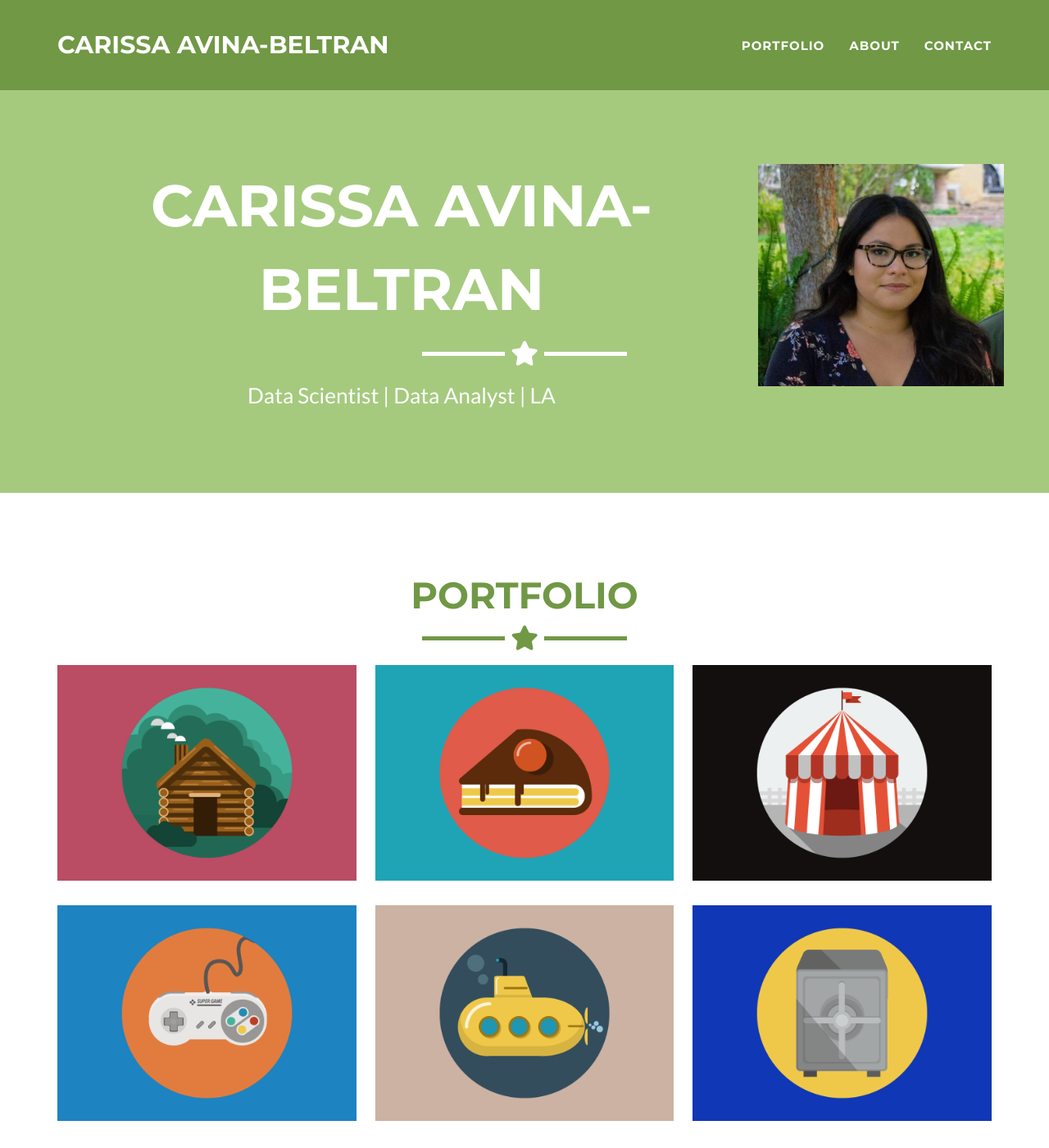
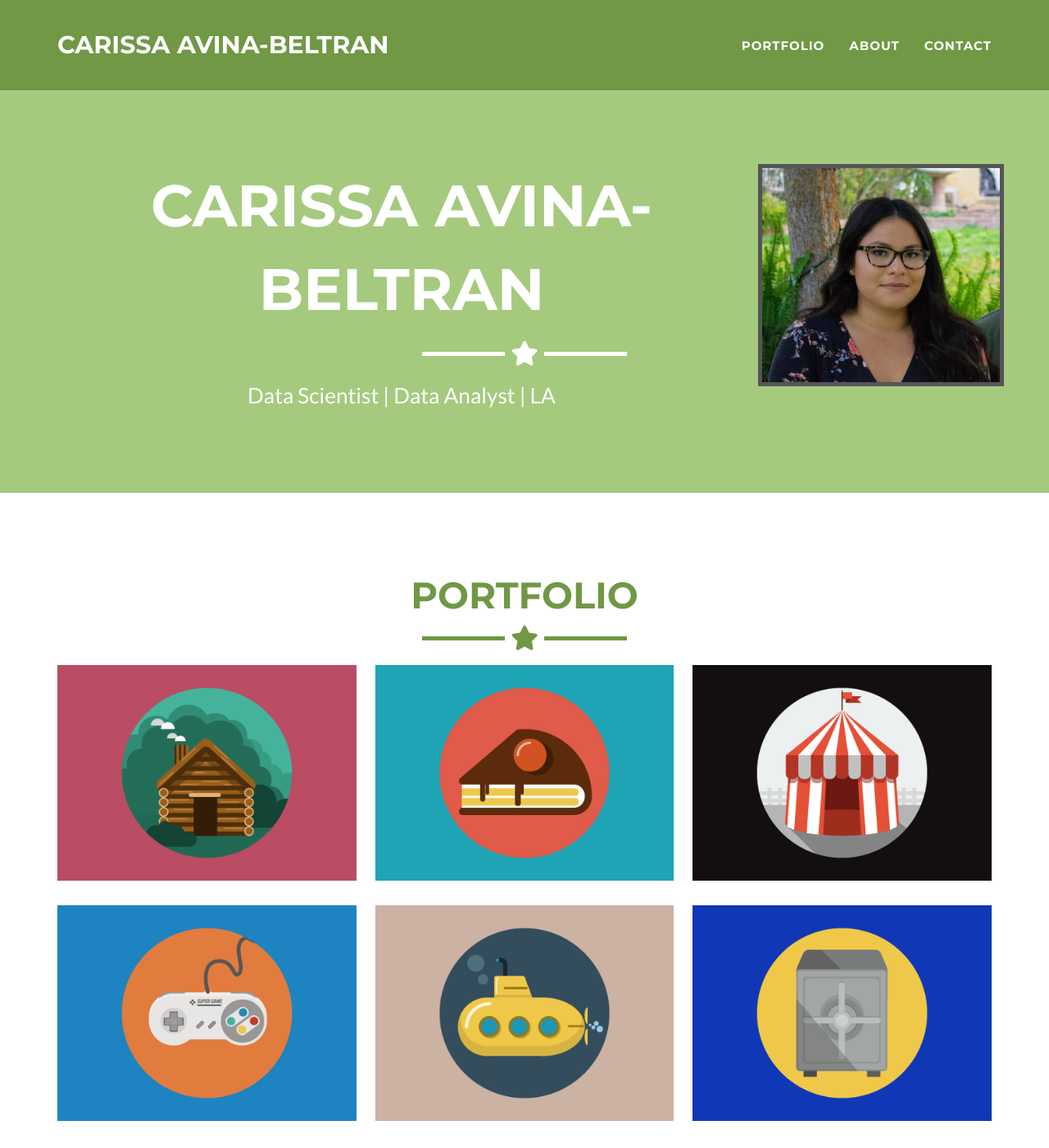
Before and after one commit to carissaavina/carissaavina.github.io, a Jekyll site: the page built from _posts/2014-07-18-project-1.markdown, in a window 1280 px wide and 1400 px high. Shown: the whole window at 82% size. Built offline with Jekyll 4.4.1, drawn with Linux system fonts in a browser that asks for light colours.

Commit message:
Update header.html

```diff
--- a/_includes/header.html
+++ b/_includes/header.html
@@ -6,6 +6,7 @@
         /*border-radius: 45%; */
         width: 300px;
         height: 271px;
+        border: 5px solid #555;
       }
    </style>
   <head>
```
